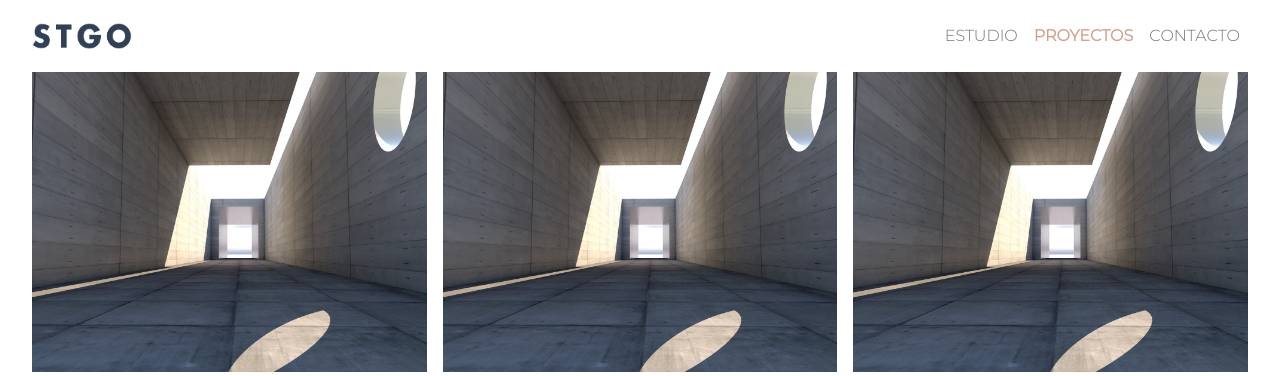
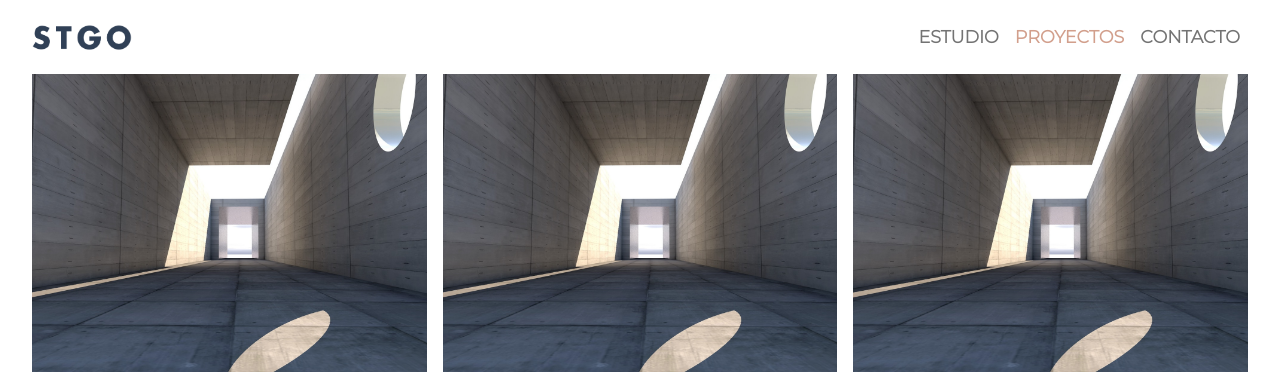
Before and after one commit to juanmatola/stgo.com.ar, a PHP site: page /projects.html in a window 1280 px wide. Shown: the top 376 px of the page. Run offline with PHP 8.4, Linux system fonts and the light colour scheme; some libraries are stand-ins or nearby versions.

Commit message:
-Agrego peso a nav-links

```diff
--- a/frontend/assets/css/style.css
+++ b/frontend/assets/css/style.css
@@ -67,6 +67,10 @@ a{
     color: var(--color--tertiary) !important;
     font-weight: 900;
 }
+.navbar .nav-link{
+    font-weight: 900;
+    font-size: 1.1rem;
+}
 /* Contact modal */
 #contactModal .modal-content{
     border-radius: 30px;
```
